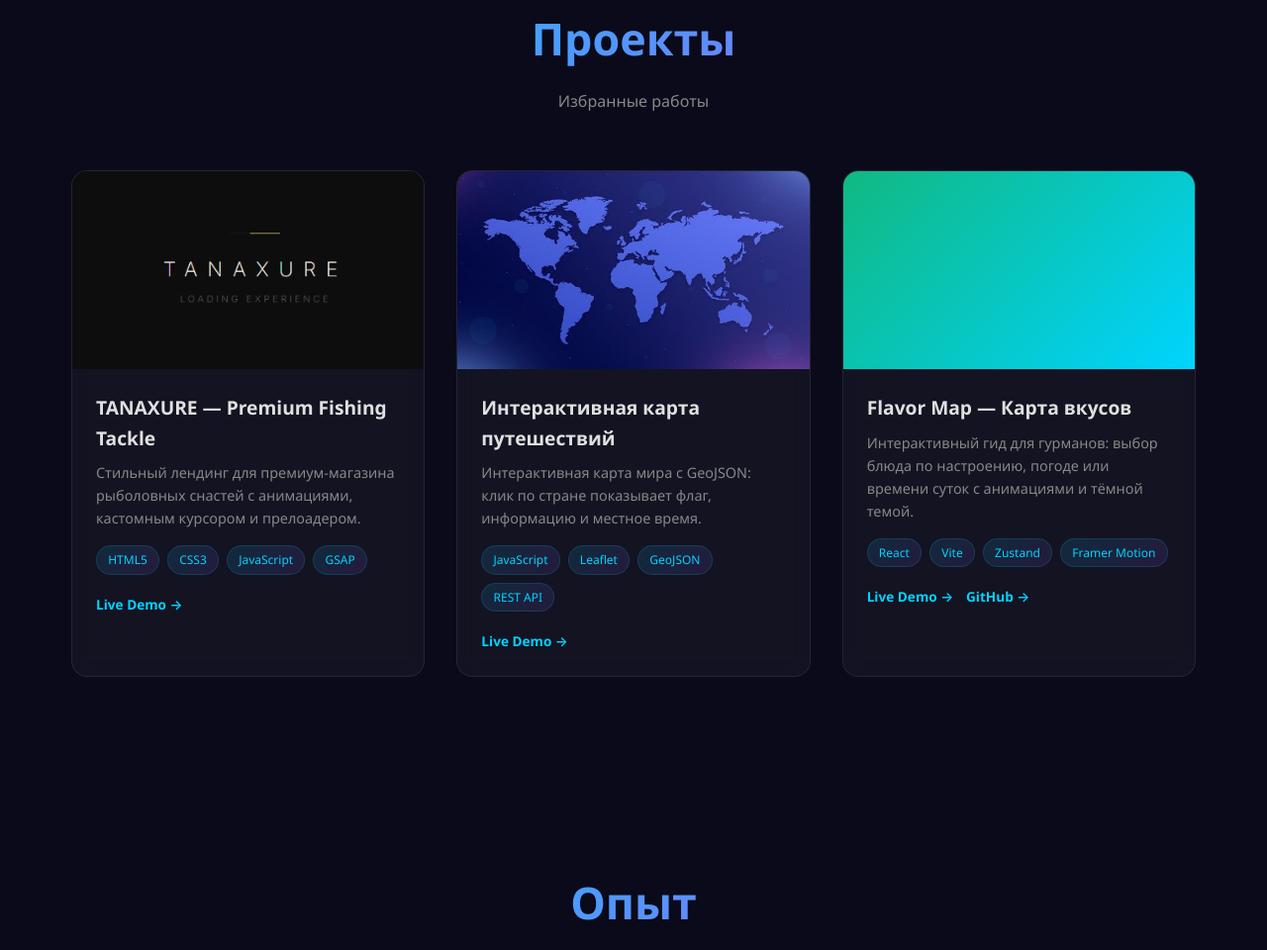
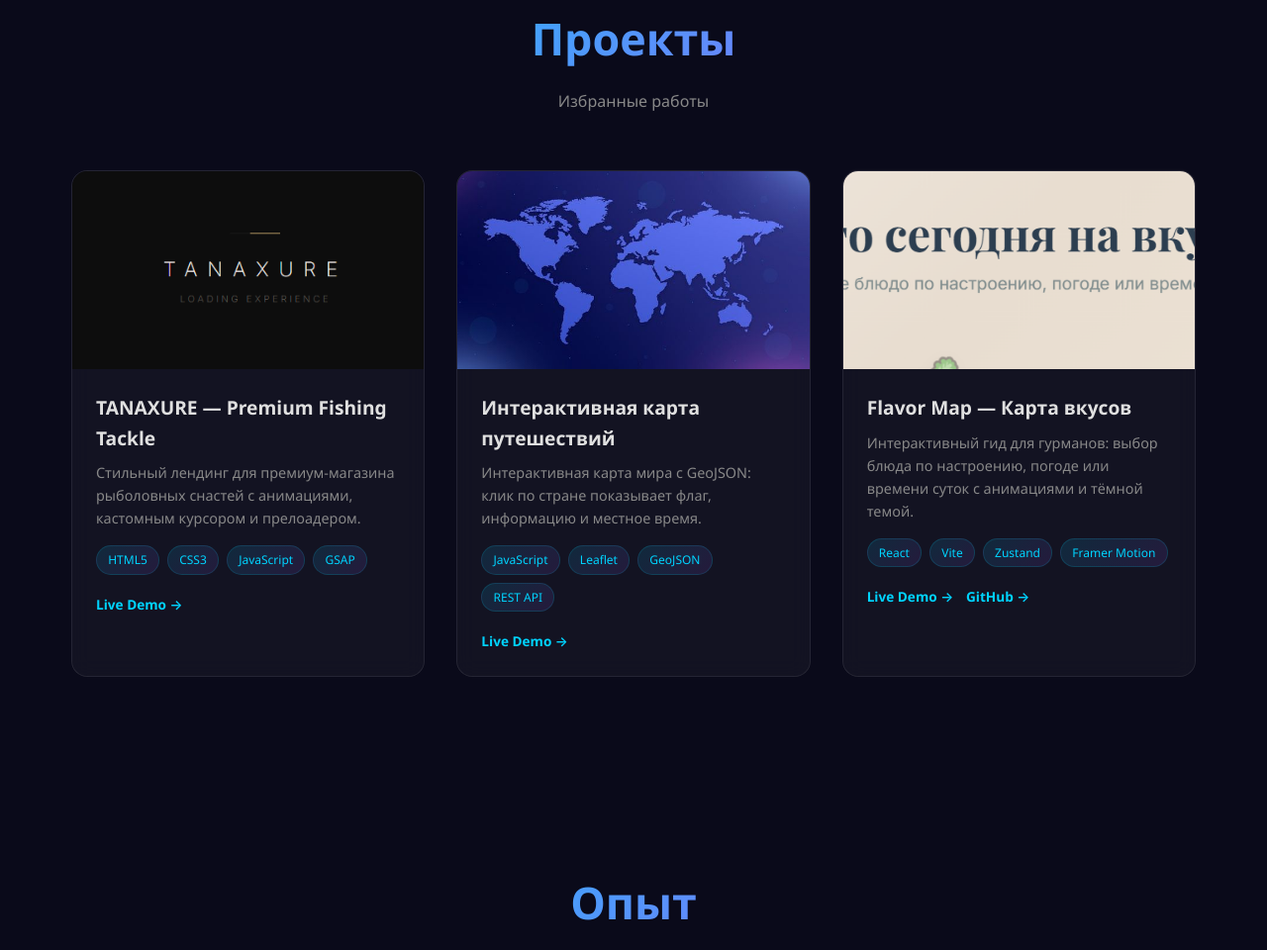
Before and after one commit to ni664820-bit/portfolio, a plain HTML site: page index.html in a window 1280 px wide. Shown: the part 1558-2518 px from the top of the page at 99% size. Drawn offline with Linux system fonts and the light colour scheme.

Commit message:
Add Flavor Map image to project card

```diff
--- a/index.html
+++ b/index.html
@@ -236,7 +236,7 @@ footer{text-align:center;padding:2rem;border-top:1px solid var(--glass-border);c
       </div>
     </div>
     <div class="project-card reveal">
-      <div class="project-img img3"></div>
+      <img src="изображение_2026-07-14_234402172.png" alt="Flavor Map" class="project-img">
       <div class="project-body">
         <h3>Flavor Map — Карта вкусов</h3>
         <p>Интерактивный гид для гурманов: выбор блюда по настроению, погоде или времени суток с анимациями и тёмной темой.</p>
```
Also changed, not shown: изображение_2026-07-14_234402172.png (added).
